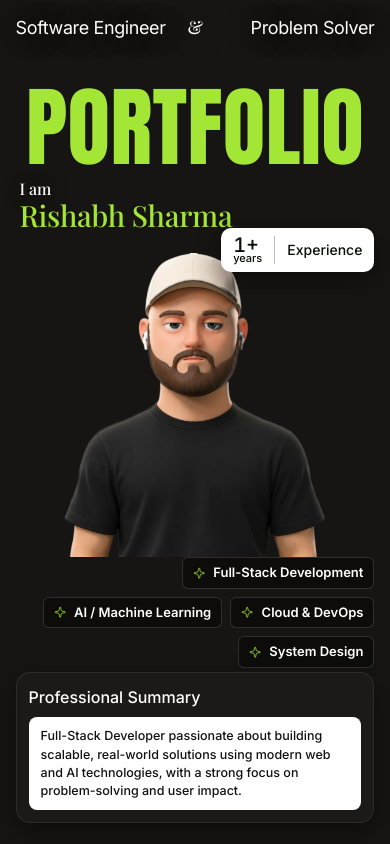
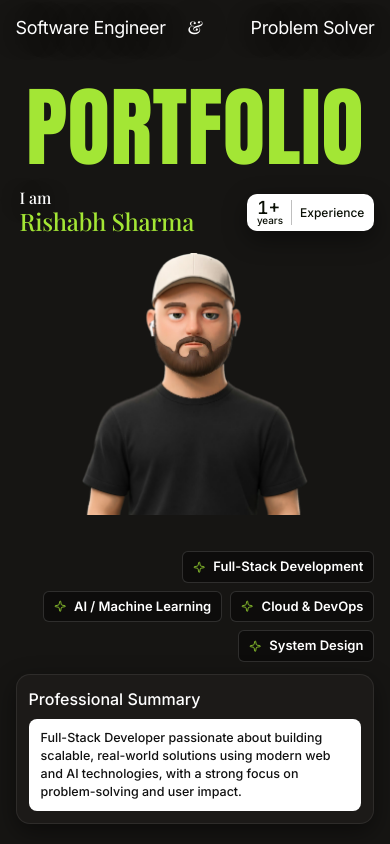
Before and after one commit to r1shabhsharma05/portfolio-hero, a React (Vite) app: page / in a window 390 px wide. Shown: the top 844 px of the page. Built offline with nearby package versions, Linux system fonts and the light colour scheme.

Commit message:
fix(hero): real mobile reflow for small phones (<=480px)

```diff
--- a/src/styles/hero.css
+++ b/src/styles/hero.css
@@ -361,3 +361,76 @@
     padding: 10px 12px;
   }
 }
+
+/* --- small phones (<=480px): real reflow, not just scaling -------- */
+/* The <=768px collage is absolutely positioned, so the wrapping skill
+   tags (2 rows at 390px, 3 at 360px) grow DOWN into the summary card
+   anchored to the bottom — at 360x800 they overlap by ~9px — and the
+   badge (top 27% + 44px tall) always hangs past the portrait's top
+   (30%), sitting on the character's cap. Fix structurally: the bottom
+   stack (tags + summary) becomes in-flow flex items pinned to the
+   hero's bottom, so it grows UP and can never collide; the portrait
+   shrinks a touch and the badge moves up + slims down so it clears
+   both the name and the cap. Desktop and 481-768px are untouched. */
+@media (max-width: 480px) {
+  .hero {
+    display: flex;
+    flex-direction: column;
+    justify-content: flex-end;
+    gap: 12px;
+    padding-bottom: 20px;
+  }
+
+  .hero-name {
+    top: 22%;
+  }
+
+  .hero-name .name {
+    /* 360px: name (197px) + badge (149px) = 346px > 332px usable, so the
+       badge covered the final "a" of "Sharma". Both shrink a touch so
+       the row fits with air to spare (24px name + ~130px badge). */
+    font-size: 24px;
+  }
+
+  .hero-portrait {
+    height: 31svh;
+  }
+
+  .hero-badge {
+    top: 23%;
+  }
+
+  .badge-card {
+    padding: 6px 10px;
+    gap: 8px;
+    border-radius: 10px;
+  }
+
+  .badge-num {
+    font-size: 18px;
+  }
+
+  .badge-label {
+    font-size: 12px;
+  }
+
+  .hero-tags {
+    position: static;
+    order: 1;
+    margin: 0 4%;
+    top: auto;
+    right: auto;
+    left: auto;
+    bottom: auto;
+  }
+
+  .hero-summary {
+    position: static;
+    order: 2;
+    margin: 0 4%;
+    left: auto;
+    right: auto;
+    bottom: auto;
+    width: auto;
+  }
+}
```
